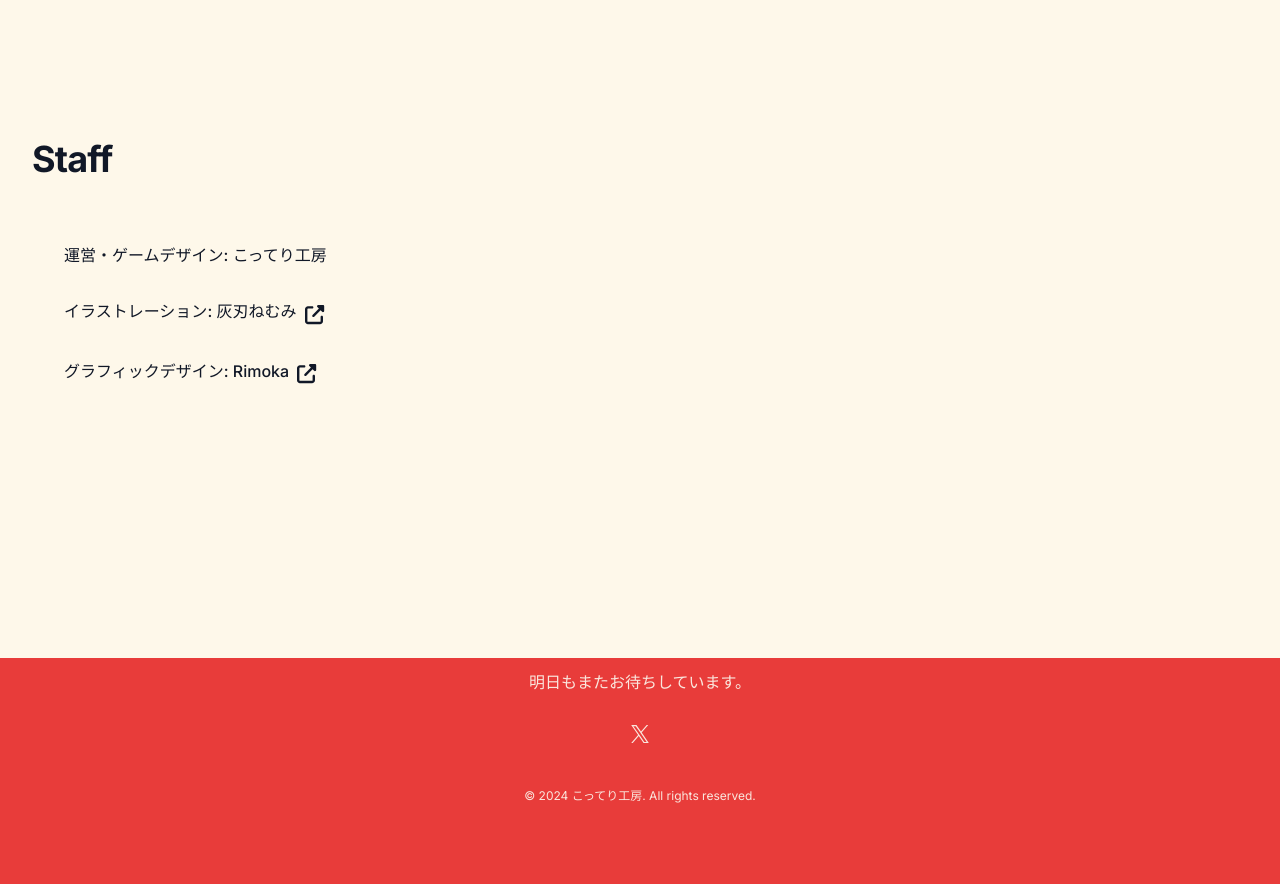
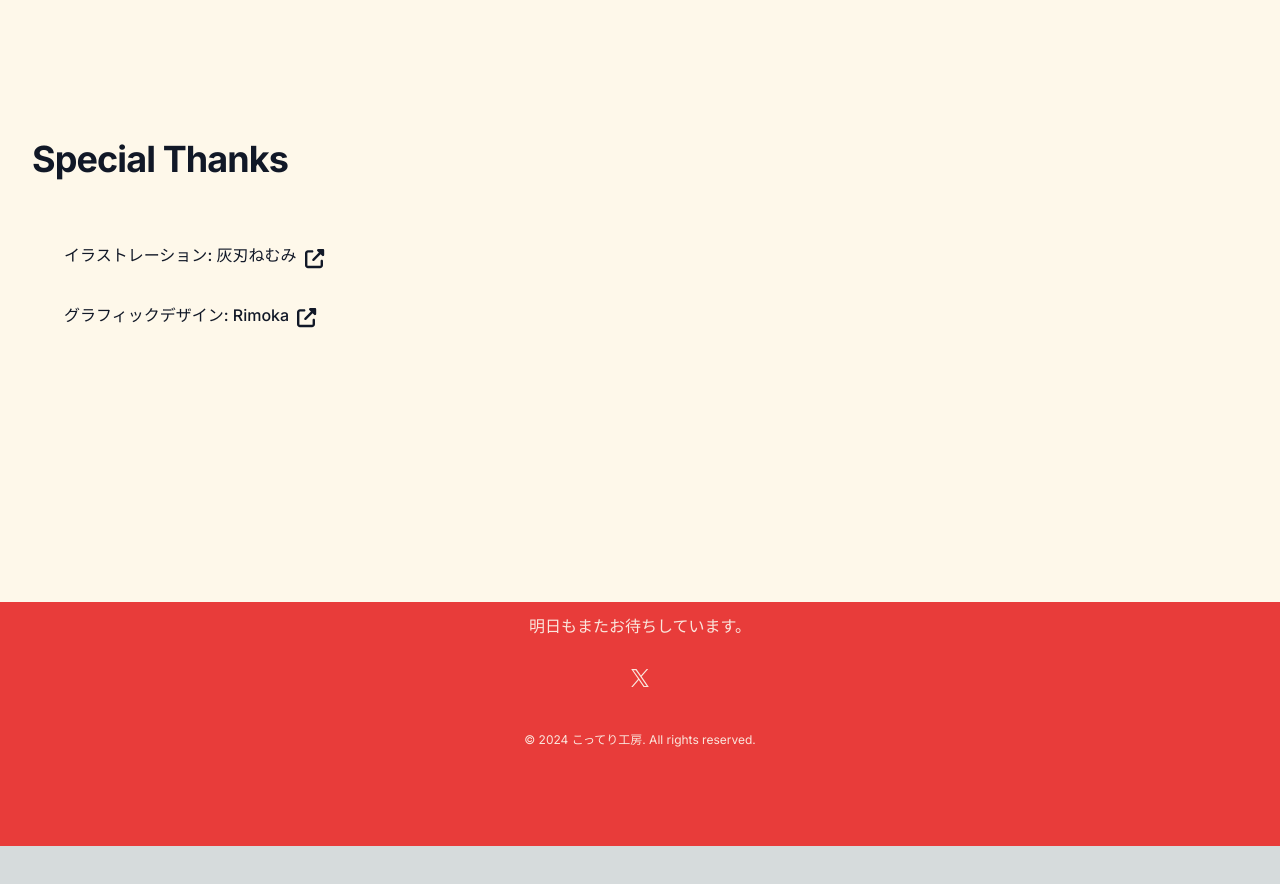
Before and after one commit to makecir/kotterikobo-website, a Next.js app: page / in a window 1280 px wide. Shown: the part 3540-4424 px from the top of the page. After the commit the page ends 4386 px from the top, so only its background shows below. Built offline with nearby package versions, Linux system fonts and the light colour scheme.

Commit message:
rename staff to special thanks

```diff
--- a/src/app/page.tsx
+++ b/src/app/page.tsx
@@ -1,7 +1,7 @@
 import Characters from "@/components/home/Characters";
 import News from "@/components/home/News";
 import Products from "@/components/home/Products";
-import { Staff } from "@/components/home/Staff";
+import { SpecialThanks } from "@/components/home/SpecialThanks";
 
 const footerNavigation = {
   main: [
@@ -152,7 +152,7 @@ export default function Home() {
         <Characters />
 
         {/* Staff section */}
-        <Staff />
+        <SpecialThanks />
       </main>
 
       {/* Footer */}
--- a/src/components/home/Staff.tsx
+++ b/src/components/home/SpecialThanks.tsx
@@ -3,7 +3,6 @@ import { FontAwesomeIcon } from "@fortawesome/react-fontawesome";
 import { faExternalLinkAlt } from "@fortawesome/free-solid-svg-icons";
 
 const member = [
-  { role: "運営・ゲームデザイン", name: "こってり工房" },
   {
     role: "イラストレーション",
     name: "灰刃ねむみ",
@@ -16,13 +15,13 @@ const member = [
   },
 ];
 
-export function Staff() {
+export function SpecialThanks() {
   return (
     <>
       <div className="mx-auto mt-32 max-w-7xl px-6 sm:mt-40 lg:px-8">
         <div className="mx-auto max-w-2xl lg:mx-0 lg:max-w-none">
           <h2 className="text-3xl font-bold tracking-tight text-gray-900 sm:text-4xl">
-            Staff
+            Special Thanks
           </h2>
           {/* <p className="mt-6 text-lg leading-8 text-gray-600">Description</p> */}
           <div className="mx-auto max-w-2xl px-4 py-4 sm:px-6 sm:py-4 lg:max-w-7xl lg:px-8">
```
